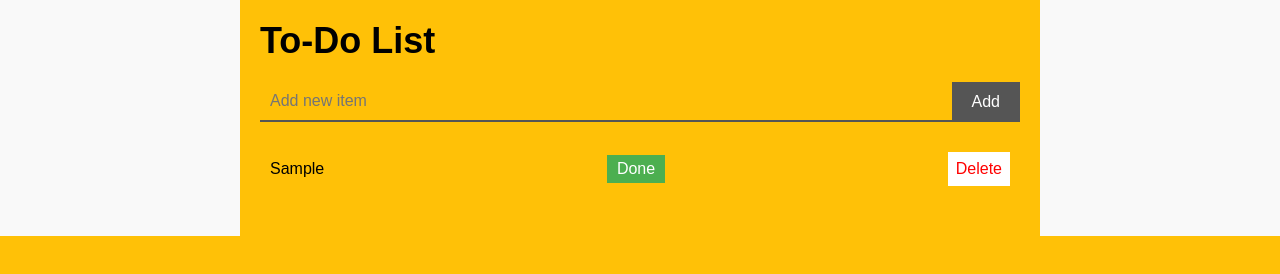
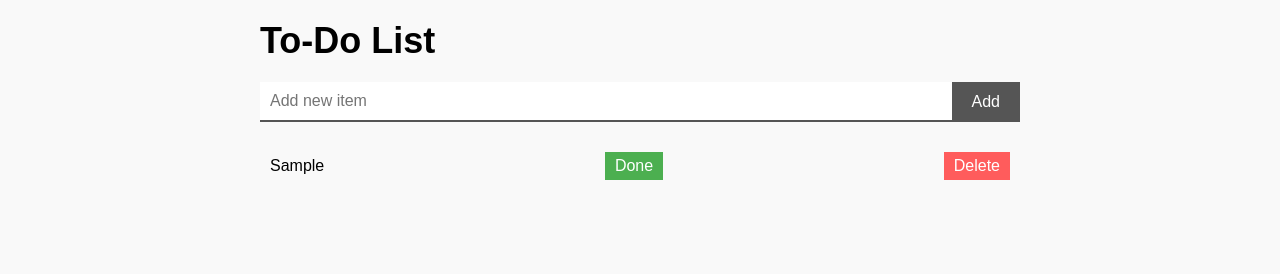
Before and after one commit to shre2507/OIBGRIP, a plain HTML site: page To Do List/code.html in a window 1280 px wide. Both pictures are taken after typing "Sample" into the empty fields and a click on the button "Add". Drawn offline with Linux system fonts and the light colour scheme.

Commit message:
Update style.css

```diff
--- a/To Do List/style.css
+++ b/To Do List/style.css
@@ -2,7 +2,6 @@
   margin: 0;
   padding: 0;
   box-sizing: border-box;
-    background-color: #FFC107;
 }
 
 body {
@@ -67,31 +66,21 @@
   color: #CCCCCC;
 }
 
-  .delete-button {
-    padding: 5px 10px;
-    margin-left: 10px;
-    font-size: 16px;
-    border: none;
-    background-color: #ff5c5c;
-    color: #FFFFFF;
-    cursor: pointer;
-  }
-
+.delete-button,
 .done-button {
   padding: 5px 10px;
   margin-left: 10px;
   font-size: 16px;
   border: none;
+  cursor: pointer;
+}
+
+.delete-button {
+  background-color: #ff5c5c;
+  color: #FFFFFF;
+}
+
+.done-button {
   background-color: #4CAF50;
   color: #FFFFFF;
-    cursor: pointer;
 }
-  .delete-button {
-    padding: 8px;
-    border: none;
-    background-color: #FFFFFF;
-    cursor: pointer;
-    font-size: 16px;
-    color: #FF0000;
-    margin-left: 10px;
-  }
```
Lines whose indentation alone changed are shown as unchanged.
